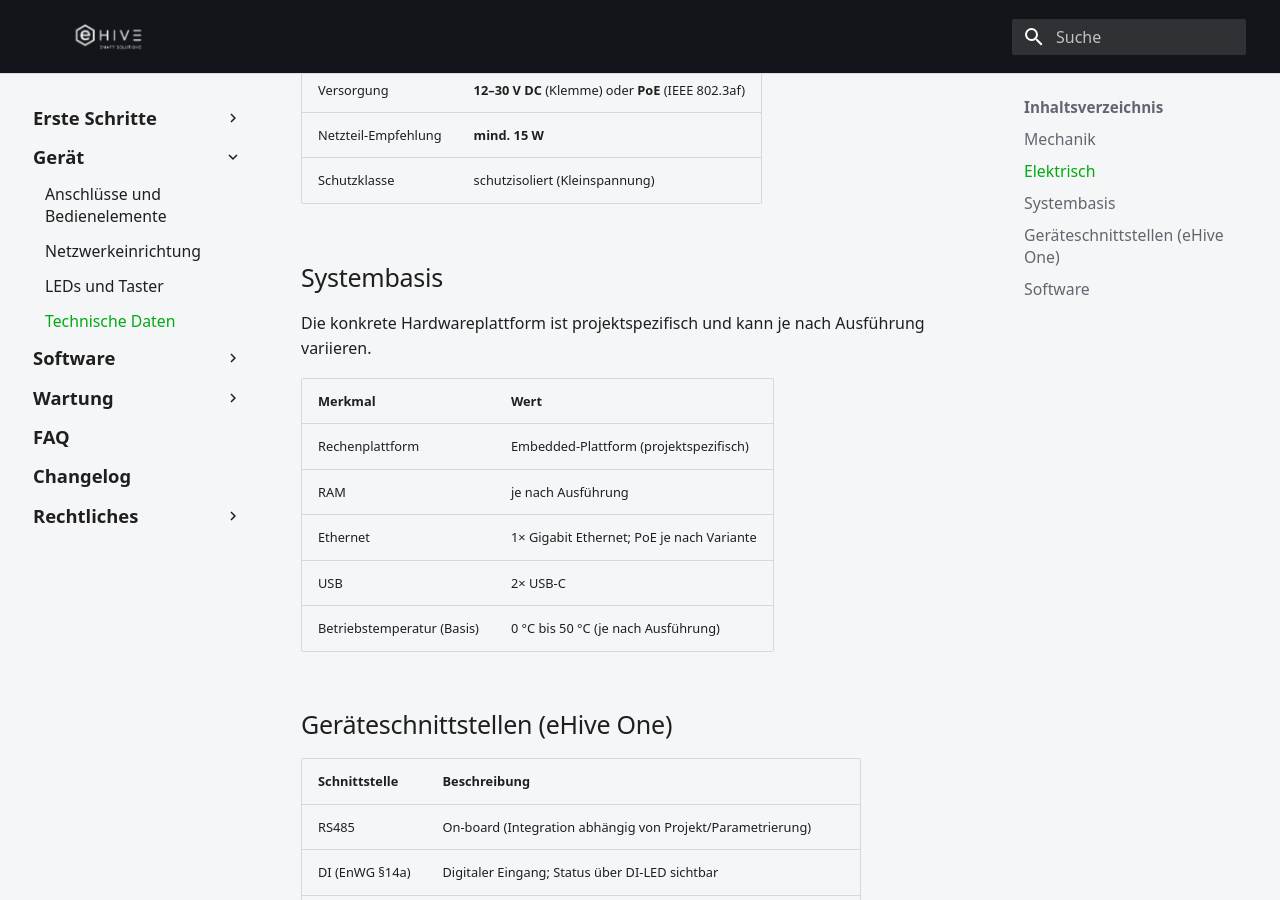
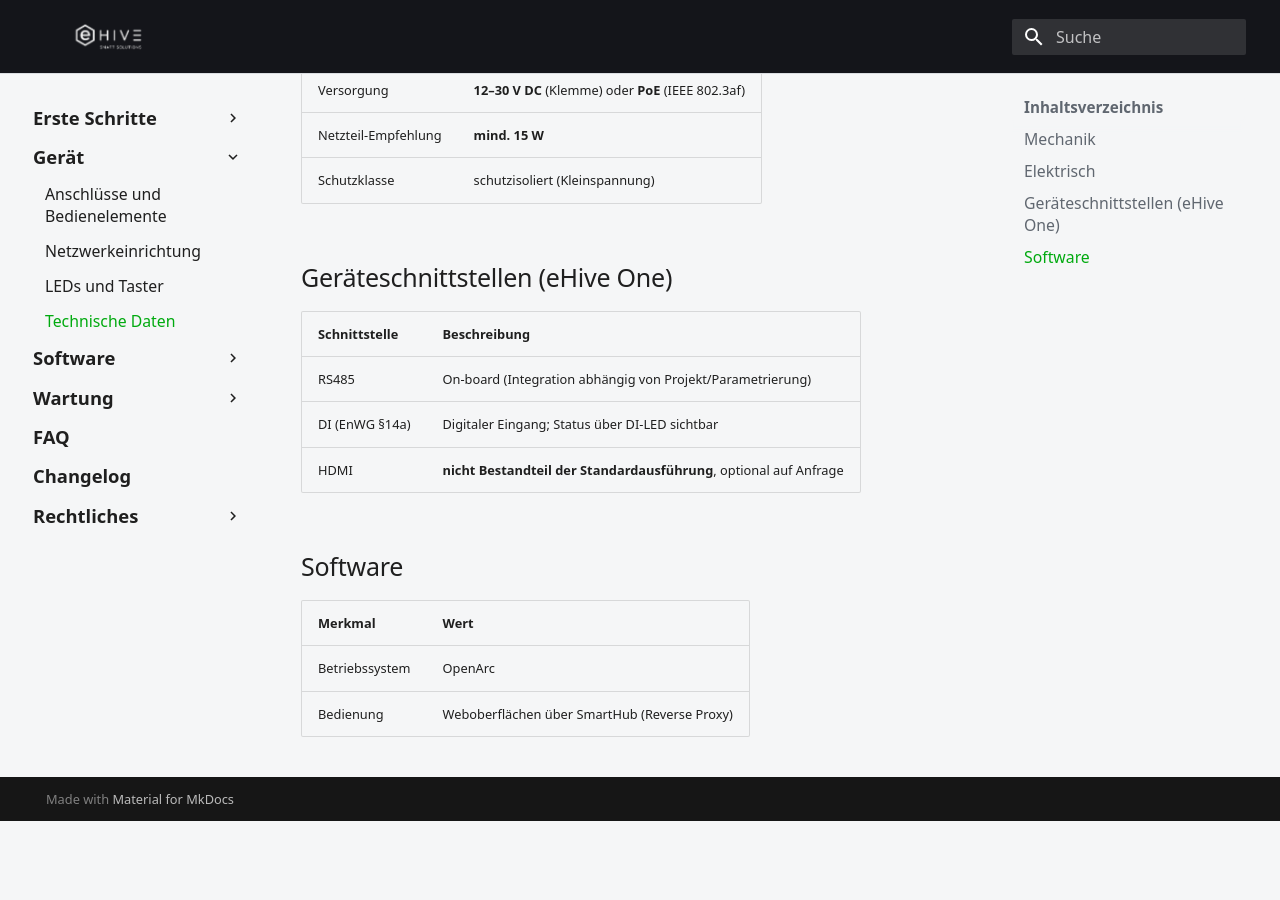
Before and after one commit to ehive-dev/doc, an MkDocs documentation site: the page built from docs/hardware/specs.md, in a window 1280 px wide and 900 px high, scrolled down 525 px. Built offline with MkDocs 1.6.1 and Material for MkDocs 9.7.7, drawn with Linux system fonts in a browser that asks for light colours; after the commit the page ends 1346 px from its top, so only the background shows below that.

Commit message:
docs: entferne abschnitt systembasis

```diff
--- a/docs/hardware/specs.md
+++ b/docs/hardware/specs.md
@@ -16,18 +16,6 @@
 | Netzteil-Empfehlung | **mind. 15 W** |
 | Schutzklasse | schutzisoliert (Kleinspannung) |
 
-## Systembasis
-
-Die konkrete Hardwareplattform ist projektspezifisch und kann je nach Ausführung variieren.
-
-| Merkmal | Wert |
-|---|---|
-| Rechenplattform | Embedded-Plattform (projektspezifisch) |
-| RAM | je nach Ausführung |
-| Ethernet | 1× Gigabit Ethernet; PoE je nach Variante |
-| USB | 2× USB-C |
-| Betriebstemperatur (Basis) | 0 °C bis 50 °C (je nach Ausführung) |
-
 ## Geräteschnittstellen (eHive One)
 
 | Schnittstelle | Beschreibung |
```
